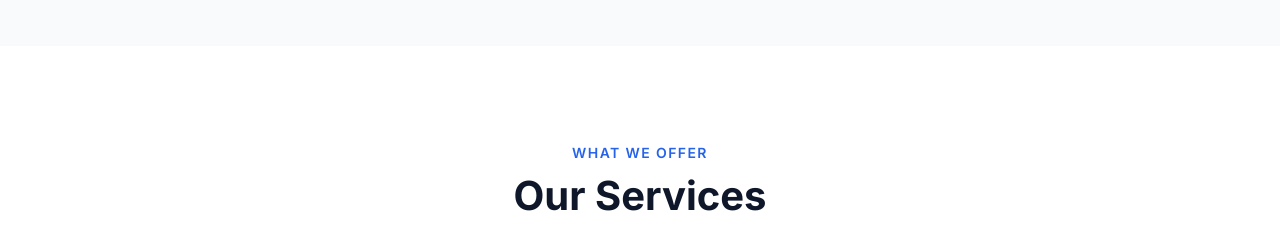
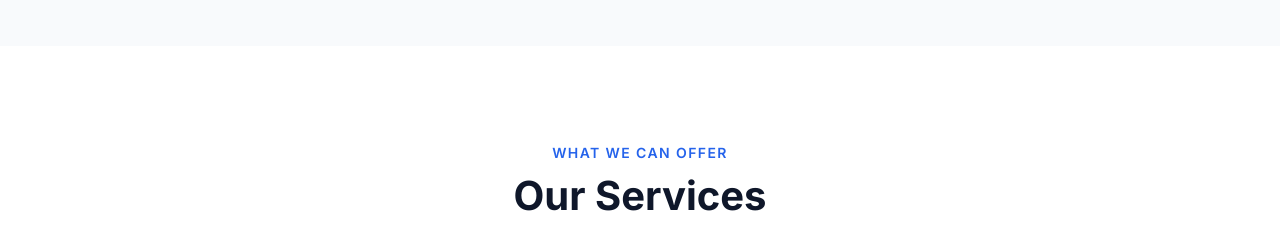
Before and after one commit to Chinmayi-H-M/TechPilotsol, a React (Vite) app: page / in a window 1280 px wide. Shown: the part 917-1149 px from the top of the page. Built offline with nearby package versions, Linux system fonts and the light colour scheme.

Commit message:
Some functionalities for buttons has been done

```diff
--- a/src/components/Services.jsx
+++ b/src/components/Services.jsx
@@ -29,7 +29,7 @@ const Services = () => {
     <section className="section bg-light" id="services">
       <div className="container">
         <div className="section-header text-center">
-          <span className="subtitle">What We Offer</span>
+          <span className="subtitle">What We can Offer</span>
           <h2>Our Services</h2>
           <p className="section-desc">
             We provide end-to-end digital solutions that give startups an unfair advantage. From pixel-perfect design to smart automation logic.
```
